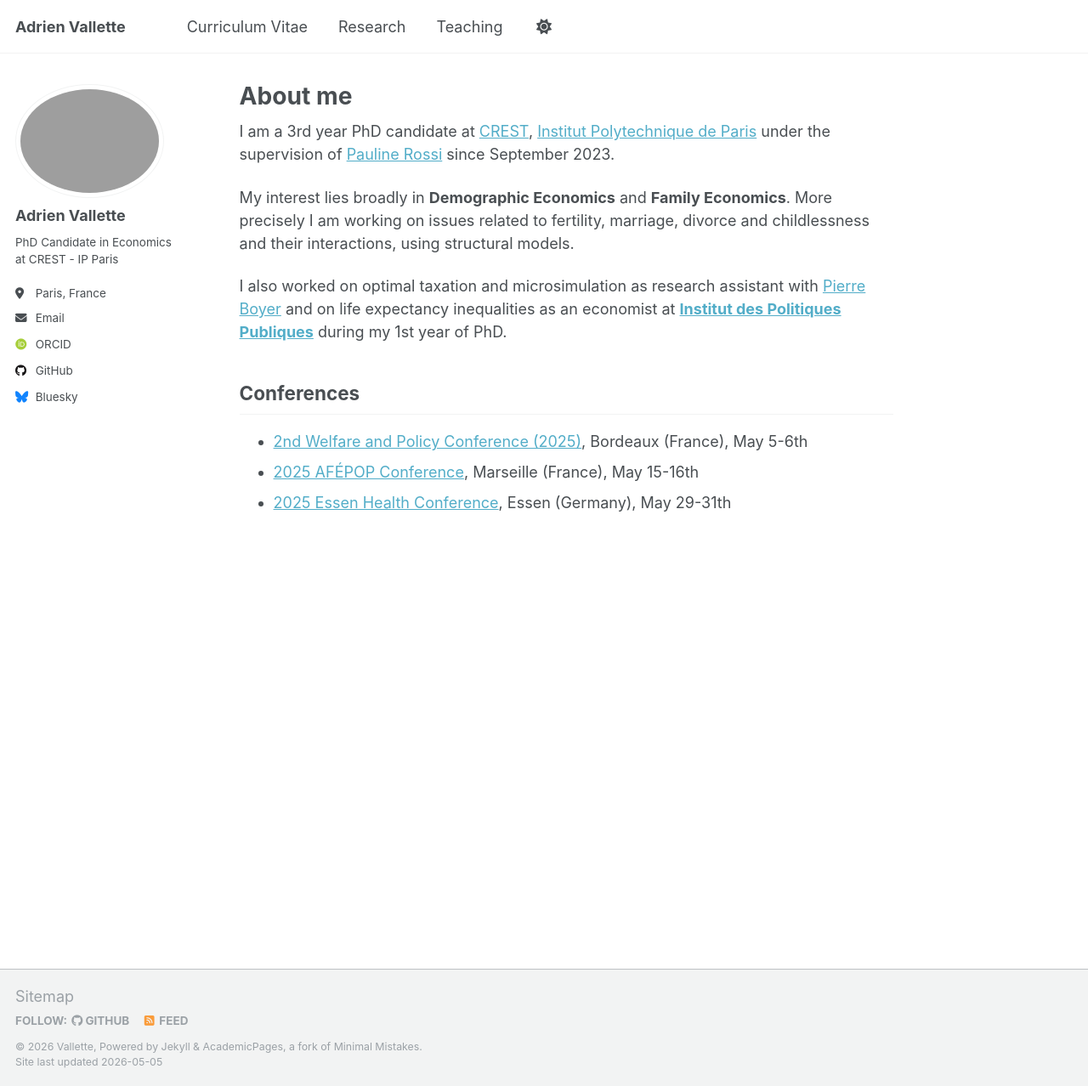
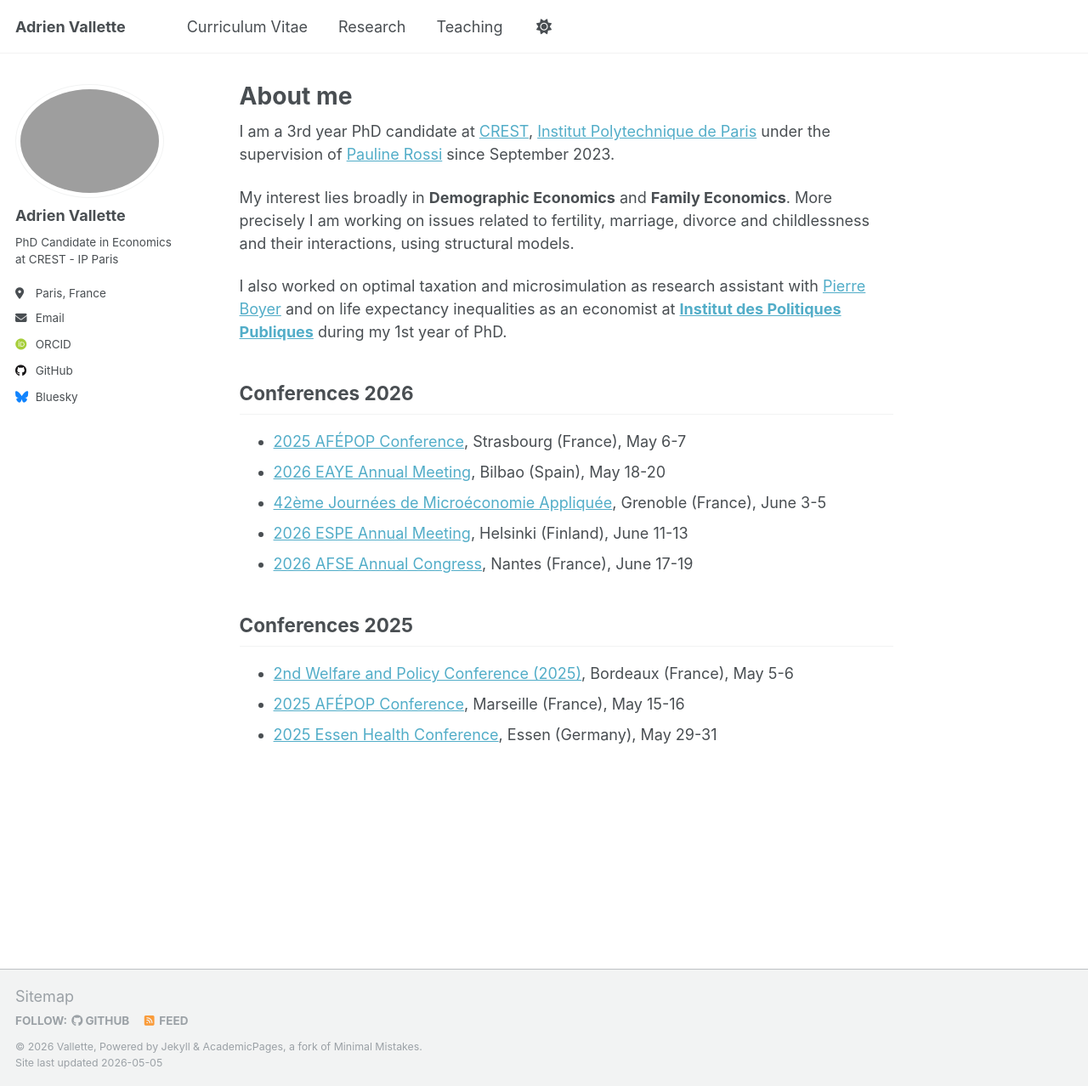
Before and after one commit to adrienvallette/AdrienVallette.github.io, a Jekyll site: the page built from _pages/about.md, in a window 1280 px wide and 1278 px high. Shown: the whole window at 85% size. Built offline with Jekyll 4.4.1, drawn with Linux system fonts in a browser that asks for light colours; some web fonts are replaced.

Commit message:
update 2026

```diff
--- a/_pages/about.md
+++ b/_pages/about.md
@@ -13,8 +13,16 @@ My interest lies broadly in **Demographic Economics** and **Family Economics**.
 
 I also worked on optimal taxation and microsimulation as research assistant with [Pierre Boyer](https://pierrecboyer.com/) and on life expectancy inequalities as an economist at [**Institut des Politiques Publiques**](https://www.ipp.eu/) during my 1st year of PhD.
 
-## Conferences
+## Conferences 2026
 
-* [2nd Welfare and Policy Conference (2025)](https://wapsociety.org/event/wap2), Bordeaux (France), May 5-6th
-* [2025 AFÉPOP Conference](https://afepop.fr/en/conference2025/), Marseille (France), May 15-16th
-* [2025 Essen Health Conference](https://ehc-web.eu/), Essen (Germany), May 29-31th
+* [2025 AFÉPOP Conference](hhttps://afepop.fr/conference-2026/), Strasbourg (France), May 6-7
+* [2026 EAYE Annual Meeting](https://www.eaye.info/eayeam/2026-edition/), Bilbao (Spain), May 18-20
+* [42ème Journées de Microéconomie Appliquée](https://jma2026.sciencesconf.org/), Grenoble (France), June 3-5
+* [2026 ESPE Annual Meeting](https://espe2026.org/), Helsinki (Finland), June 11-13
+* [2026 AFSE Annual Congress](https://www.afse.fr/fr/news/afse-2026-nantes-universite-2479), Nantes (France), June 17-19
+
+## Conferences 2025
+
+* [2nd Welfare and Policy Conference (2025)](https://wapsociety.org/event/wap2), Bordeaux (France), May 5-6
+* [2025 AFÉPOP Conference](https://afepop.fr/en/conference2025/), Marseille (France), May 15-16
+* [2025 Essen Health Conference](https://ehc-web.eu/), Essen (Germany), May 29-31
```
Also changed, not shown: _pages/publications.md (+4 -0 lines), _pages/teaching.md (+2 -1 lines), 1 other file.
